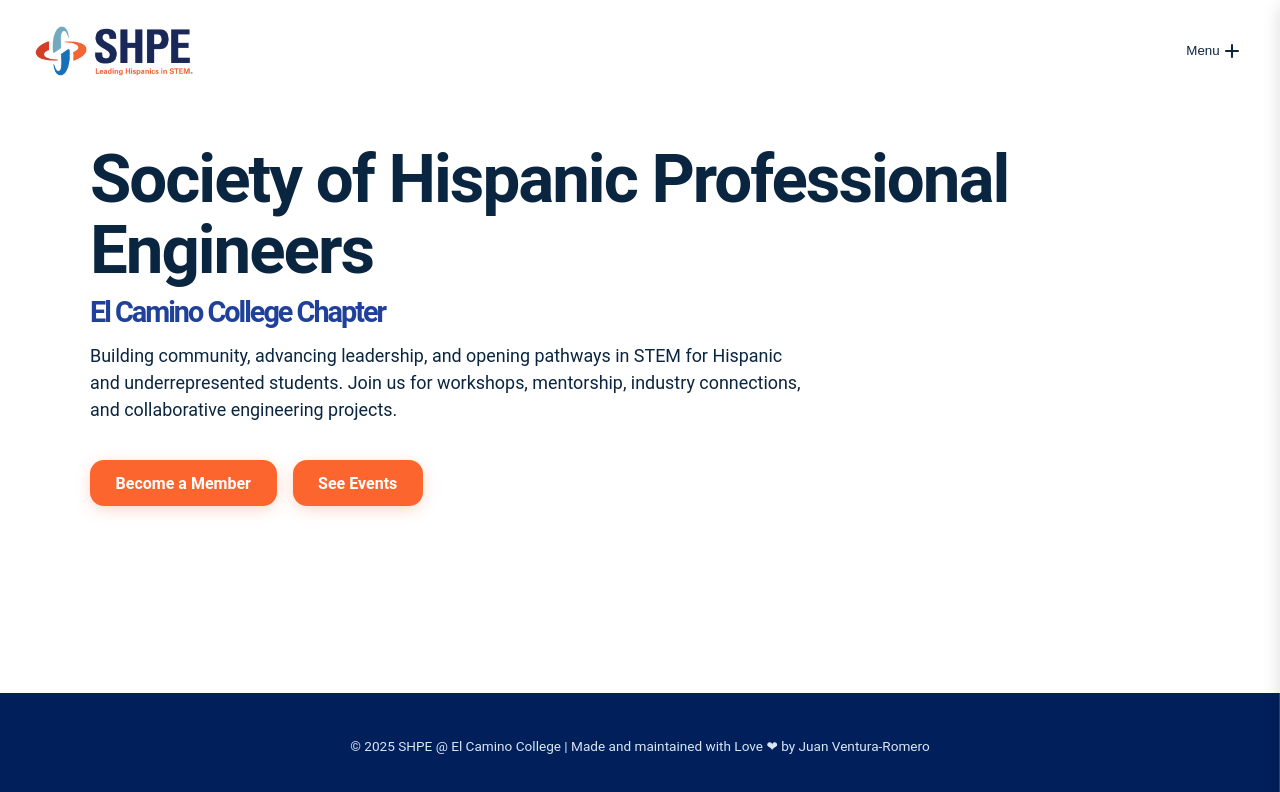
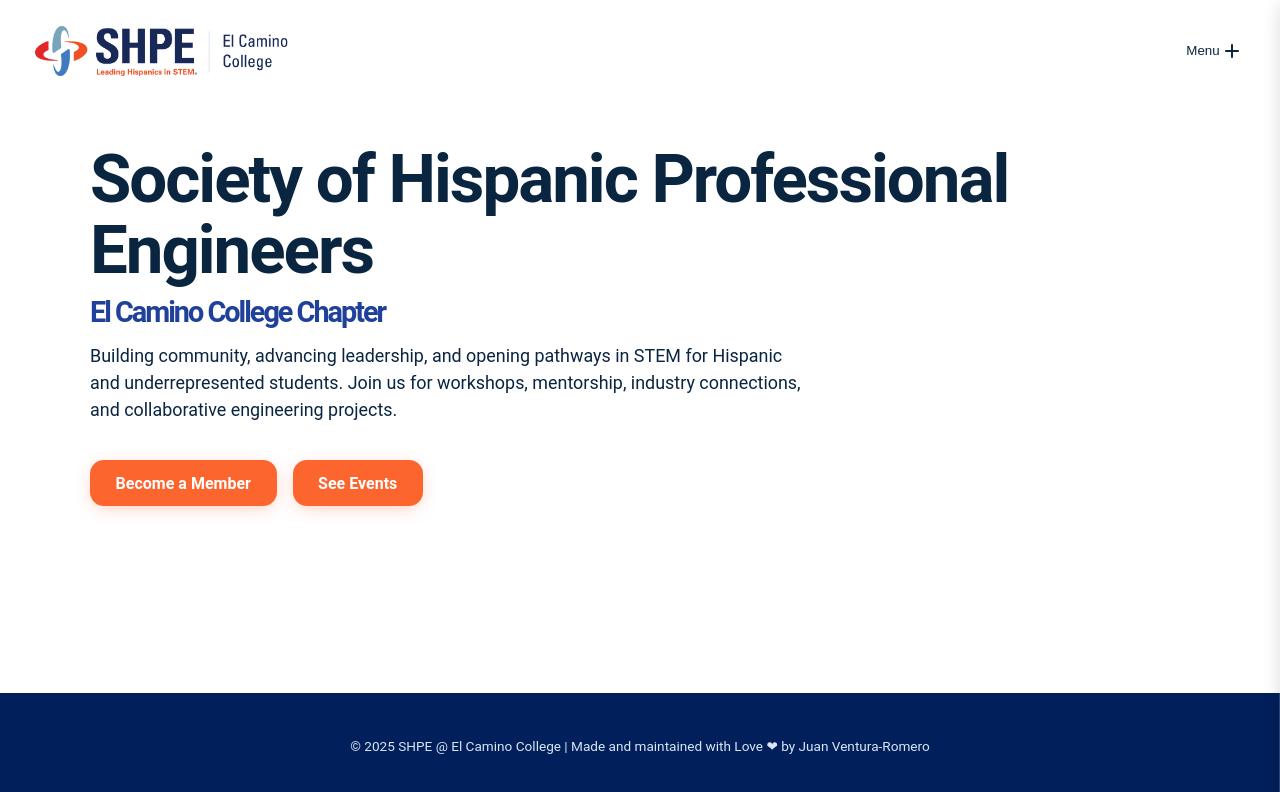
Before and after one commit to Juan-V-Tech/eccshpe-website, a React (Vite) app: page / in a window 1280 px wide. Shown: the top 792 px of the page. Built offline with nearby package versions, Linux system fonts and the light colour scheme.

Commit message:
Added ECCSHPE.png (new logo)

```diff
--- a/src/App.jsx
+++ b/src/App.jsx
@@ -48,7 +48,7 @@
         openMenuButtonColor="#0a2540"
         changeMenuColorOnOpen={false}
         colors={["#0070C0", "#001F5B", "#72A9BE"]}
-        logoUrl="/SHPE_Rlogo_horiz_RGB_FC.png"
+        logoUrl="./ECCSHPE.png"
         accentColor="#D33A02"
         onMenuOpen={() => console.log('Menu opened')}
         onMenuClose={() => console.log('Menu closed')}
```
Also changed, not shown: public/ECCSHPE.png (added).
